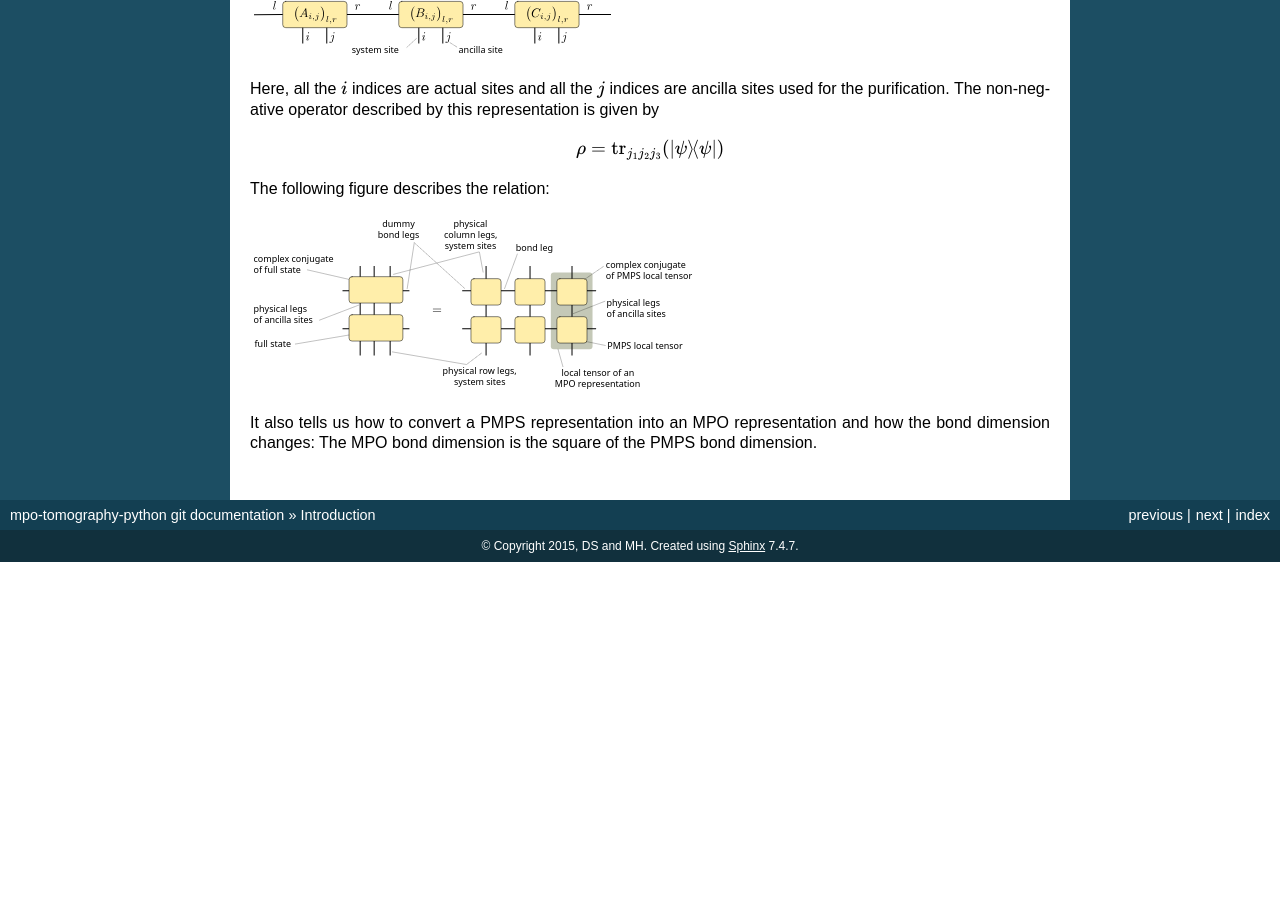
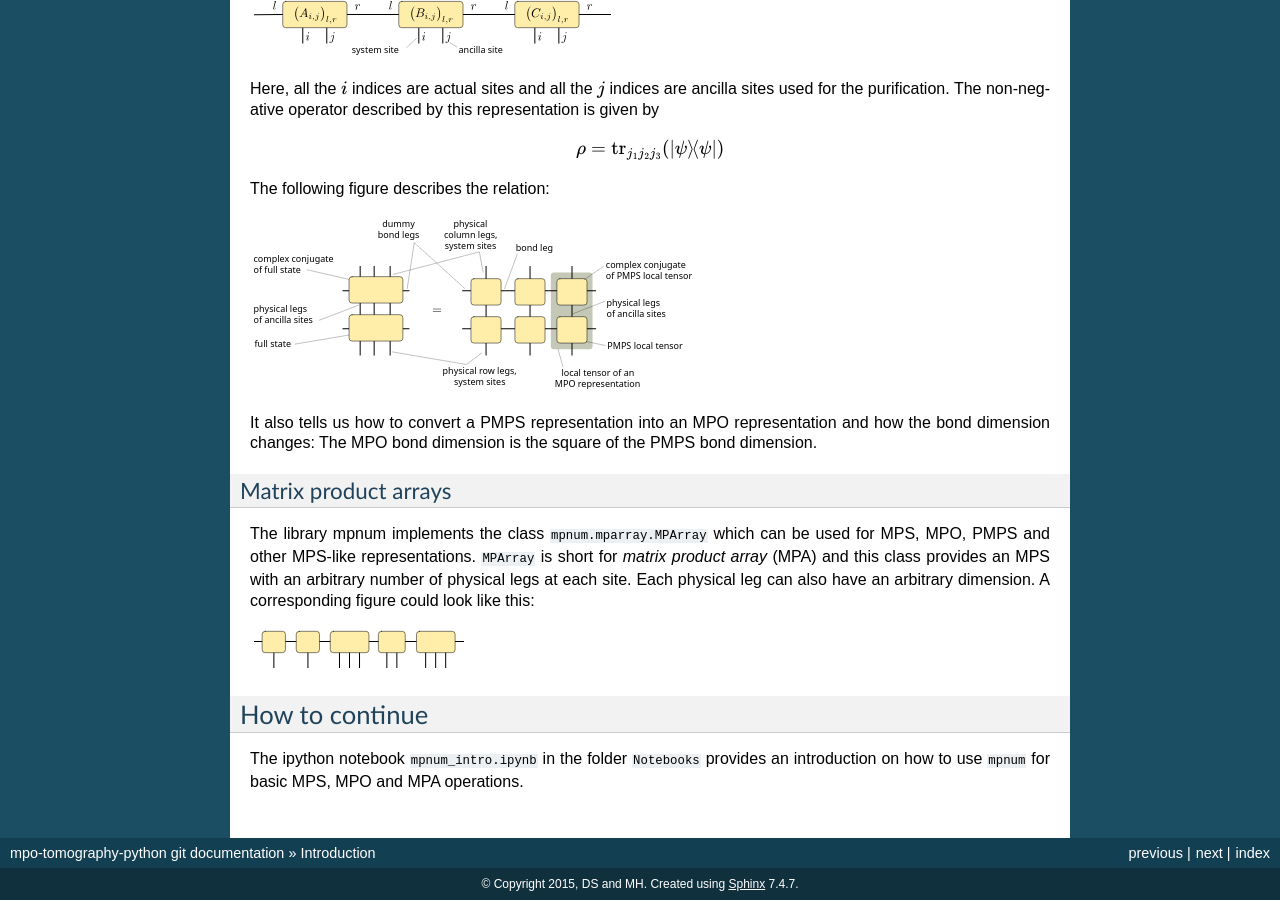
Before and after one commit to vinitX/mpnum, a Sphinx documentation site: the page built from docs/intro.rst, in a window 1280 px wide and 900 px high, scrolled down 2928 px. Built offline with Sphinx 7.4.7, drawn with Linux system fonts in a browser that asks for light colours; pages that are not in the unit, such as notebooks, are missing from menus; before the commit the page ends 3490 px from its top, so only the background shows below that; some of the changed text lies outside the part shown.

Commit message:
Add introduction to mpnum

```diff
--- a/docs/intro.rst
+++ b/docs/intro.rst
@@ -167,3 +167,24 @@ The following figure describes the relation:
 It also tells us how to convert a PMPS representation into an MPO
 representation and how the bond dimension changes: The MPO bond
 dimension is the square of the PMPS bond dimension.
+
+
+Matrix product arrays
+"""""
+
+The library mpnum implements the class :code:`mpnum.mparray.MPArray`
+which can be used for MPS, MPO, PMPS and other MPS-like
+representations.  :code:`MPArray` is short for *matrix product array*
+(MPA) and this class provides an MPS with an arbitrary number of
+physical legs at each site.  Each physical leg can also have an
+arbitrary dimension.  A corresponding figure could look like this:
+
+.. image:: tensors_mpa.svg
+
+
+How to continue
+---------------
+
+The ipython notebook :code:`mpnum_intro.ipynb` in the folder
+:code:`Notebooks` provides an introduction on how to use :code:`mpnum`
+for basic MPS, MPO and MPA operations.
```
Also changed, not shown: docs/tensors_master.svg, docs/tensors_mpa.svg (added), 1 other file.
